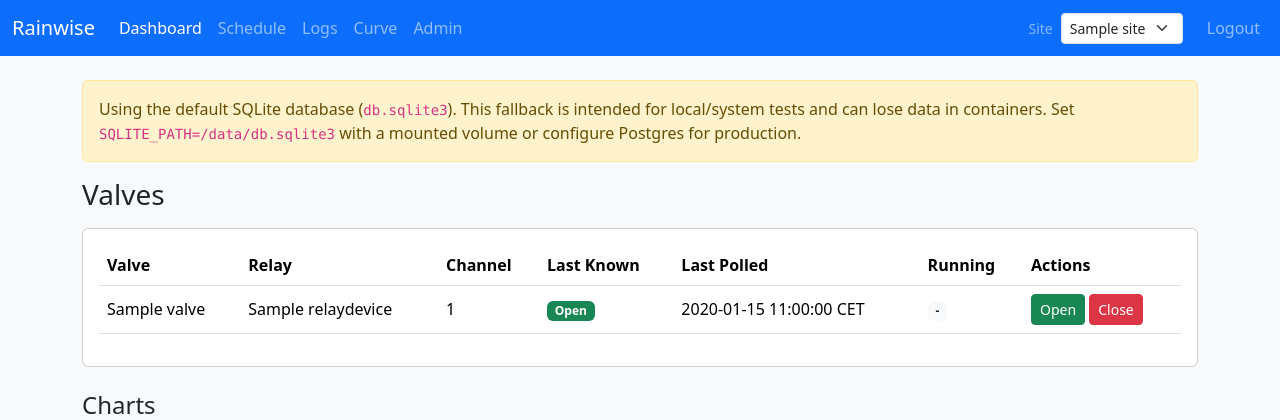
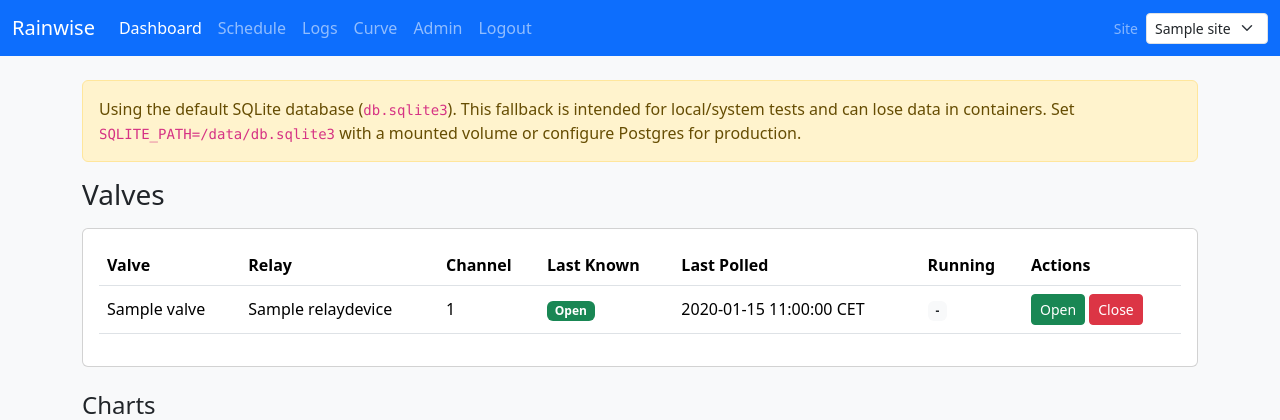
Before and after one commit to cafawo/rainwise, a Django app: page / in a window 1280 px wide. Shown: the top 420 px of the page. Run offline with Django 4.2, Linux system fonts and the light colour scheme; a user stored in the database is signed in; tables that the repository leaves empty hold one stand-in row (values such as "Sample post"); data that the repository does not hold is empty.

Commit message:
Add logout link to navbar and improve site selection form layout

```diff
--- a/templates/base.html
+++ b/templates/base.html
@@ -5,6 +5,19 @@
   <meta name="viewport" content="width=device-width, initial-scale=1" />
   <title>{% block title %}Rainwise{% endblock %}</title>
   <link href="https://cdn.jsdelivr.net/npm/bootstrap@5.3.2/dist/css/bootstrap.min.css" rel="stylesheet" />
+  <style>
+    .navbar .nav-link {
+      text-decoration: underline;
+      text-decoration-color: transparent;
+      text-underline-offset: 0.2rem;
+      transition: text-decoration-color 0.15s ease-in-out;
+    }
+
+    .navbar .nav-link:hover,
+    .navbar .nav-link:focus-visible {
+      text-decoration-color: currentColor;
+    }
+  </style>
   {% block head %}{% endblock %}
 </head>
 <body class="bg-light d-flex flex-column min-vh-100">
@@ -32,10 +45,13 @@
         <li class="nav-item">
           <a class="nav-link{% if request.path|slice:':7' == '/admin/' %} active{% endif %}" href="/admin/">Admin</a>
         </li>
+        <li class="nav-item">
+          <a class="nav-link" href="{% url 'logout' %}">Logout</a>
+        </li>
       </ul>
       {% endwith %}
       {% if user.is_authenticated and available_sites %}
-        <form method="post" action="{% url 'site_select' %}" class="d-flex align-items-center gap-2 me-3 mb-2 mb-lg-0">
+        <form method="post" action="{% url 'site_select' %}" class="d-flex align-items-center gap-2 mb-2 mb-lg-0">
           {% csrf_token %}
           <input type="hidden" name="next" value="{{ request.get_full_path }}" />
           <label for="site-switcher" class="text-white-50 small mb-0">Site</label>
@@ -53,9 +69,6 @@
           </select>
         </form>
       {% endif %}
-      <ul class="navbar-nav">
-        <li class="nav-item"><a class="nav-link" href="{% url 'logout' %}">Logout</a></li>
-      </ul>
     </div>
   </div>
 </nav>
```
